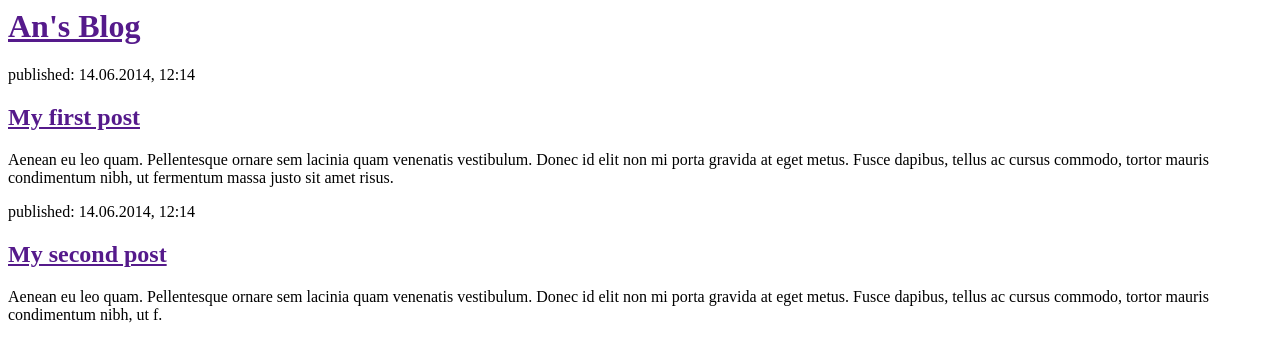
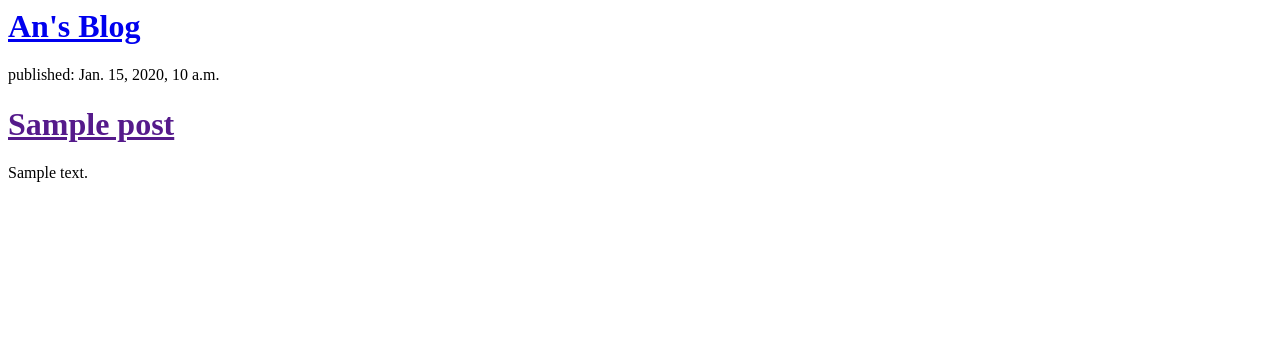
Before and after one commit to hoangthienan95/my-first-blog, a Django app: template blog/templates/blog/post_list.html in a window 1280 px wide. Shown: the top 362 px of the page. Run offline with Django 3.2, Linux system fonts and the light colour scheme; the template is opened without the code that fills it: values that come from a table or form of the project are taken from there, others are empty; tables that the repository leaves empty hold one stand-in row (values such as "Sample post").

Commit message:
Done with Django templates

```diff
--- a/blog/templates/blog/post_list.html
+++ b/blog/templates/blog/post_list.html
@@ -6,20 +6,15 @@
 
 <body>
     <div>
-        <h1><a href="">An's Blog</a></h1>
+        <h1><a href="/">An's Blog</a></h1>
     </div>
 
+    {% for post in posts %}
     <div>
-        <p>published: 14.06.2014, 12:14</p>
-        <h2><a href="">My first post</a></h2>
-        <p>Aenean eu leo quam. Pellentesque ornare sem lacinia quam venenatis vestibulum. Donec id elit non mi porta gravida at eget metus. Fusce dapibus, tellus ac cursus commodo, tortor mauris condimentum nibh, ut fermentum massa justo sit amet risus.</p>
+        <p>published: {{ post.published_date }}</p>
+        <h1><a href="">{{ post.title }}</a></h1>
+        <p>{{ post.text|linebreaksbr }}</p>
     </div>
-
-    <div>
-        <p>published: 14.06.2014, 12:14</p>
-        <h2><a href="">My second post</a></h2>
-        <p>Aenean eu leo quam. Pellentesque ornare sem lacinia quam venenatis vestibulum. Donec id elit non mi porta gravida at eget metus. Fusce dapibus, tellus ac cursus commodo, tortor mauris condimentum nibh, ut f.</p>
-    </div>
-</body>
+    {% endfor %}
 
 </html>
--- a/blog/urls.py
+++ b/blog/urls.py
@@ -1,4 +1,4 @@
-from django.conf.urls import url
+from django.conf.urls import include, url
 from . import views
 
 urlpatterns = [
--- a/blog/views.py
+++ b/blog/views.py
@@ -1,5 +1,8 @@
 from django.shortcuts import render
 # Create your views here.
+from .models import Post
+from django.utils import timezone
 
 def post_list(request):
-    return render(request, 'blog/post_list.html')
+    posts = Post.objects.filter(published_date__lte=timezone.now()).order_by('published_date')
+    return render(request, 'blog/post_list.html', {'posts':posts})
```
